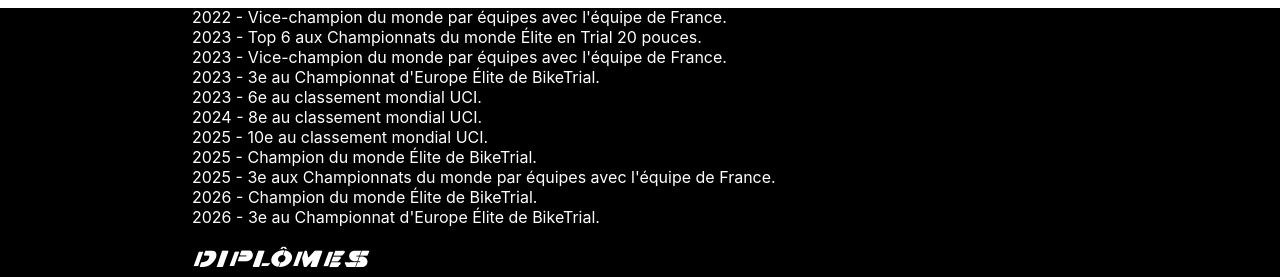
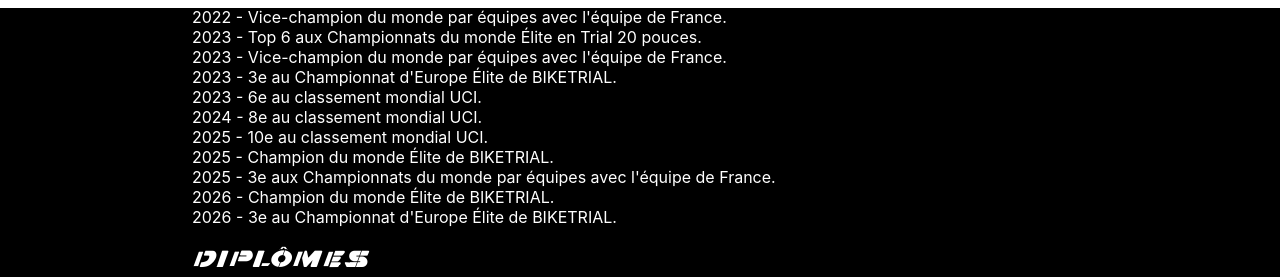
Before and after one commit to LouisGrillon/PerfLouisGrillon, a React (Vite) app in the folder perflouisgrillon/: page /about in a window 1280 px wide. Shown: the part 792-1069 px from the top of the page. Built offline with nearby package versions, Linux system fonts and the light colour scheme; no server answers; a web font is replaced by a local one.

Commit message:
Update About.jsx

```diff
--- a/perflouisgrillon/src/Components/About/About.jsx
+++ b/perflouisgrillon/src/Components/About/About.jsx
@@ -48,14 +48,14 @@ function About() {
 <span className="description">2022 - Vice-champion du monde par équipes avec l'équipe de France.</span><br />
 <span className="description">2023 - Top 6 aux Championnats du monde Élite en Trial 20 pouces.</span><br />
 <span className="description">2023 - Vice-champion du monde par équipes avec l'équipe de France.</span><br />
-<span className="description">2023 - 3e au Championnat d'Europe Élite de BikeTrial.</span><br />
+<span className="description">2023 - 3e au Championnat d'Europe Élite de BIKETRIAL.</span><br />
 <span className="description">2023 - 6e au classement mondial UCI.</span><br />
 <span className="description">2024 - 8e au classement mondial UCI.</span><br />
 <span className="description">2025 - 10e au classement mondial UCI.</span><br />
-<span className="description">2025 - Champion du monde Élite de BikeTrial.</span><br />
+<span className="description">2025 - Champion du monde Élite de BIKETRIAL.</span><br />
 <span className="description">2025 - 3e aux Championnats du monde par équipes avec l'équipe de France.</span><br />
-<span className="description">2026 - Champion du monde Élite de BikeTrial.</span><br />
-<span className="description">2026 - 3e au Championnat d'Europe Élite de BikeTrial.</span><br />
+<span className="description">2026 - Champion du monde Élite de BIKETRIAL.</span><br />
+<span className="description">2026 - 3e au Championnat d'Europe Élite de BIKETRIAL.</span><br />
 
             </div>
 
```
